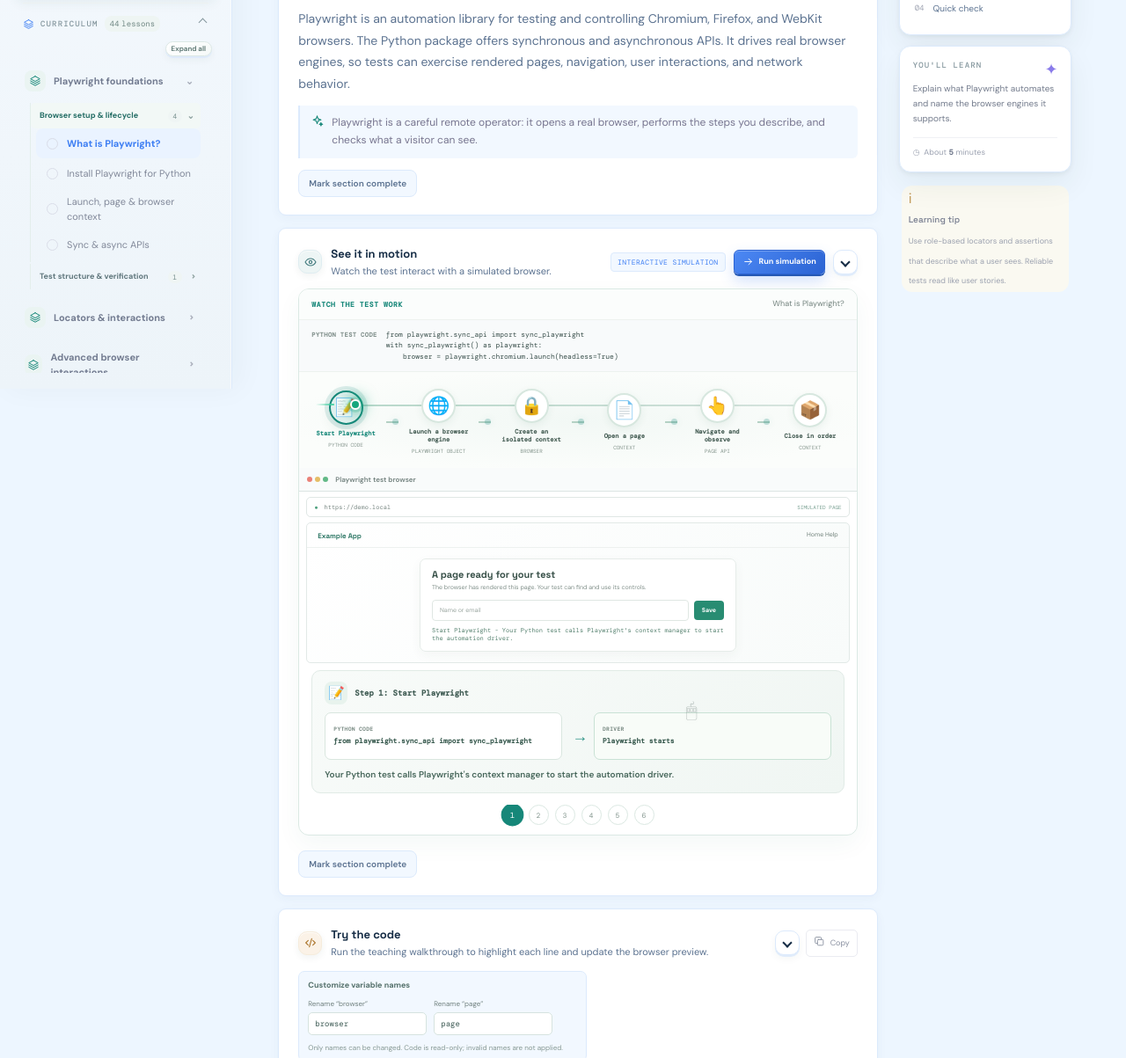
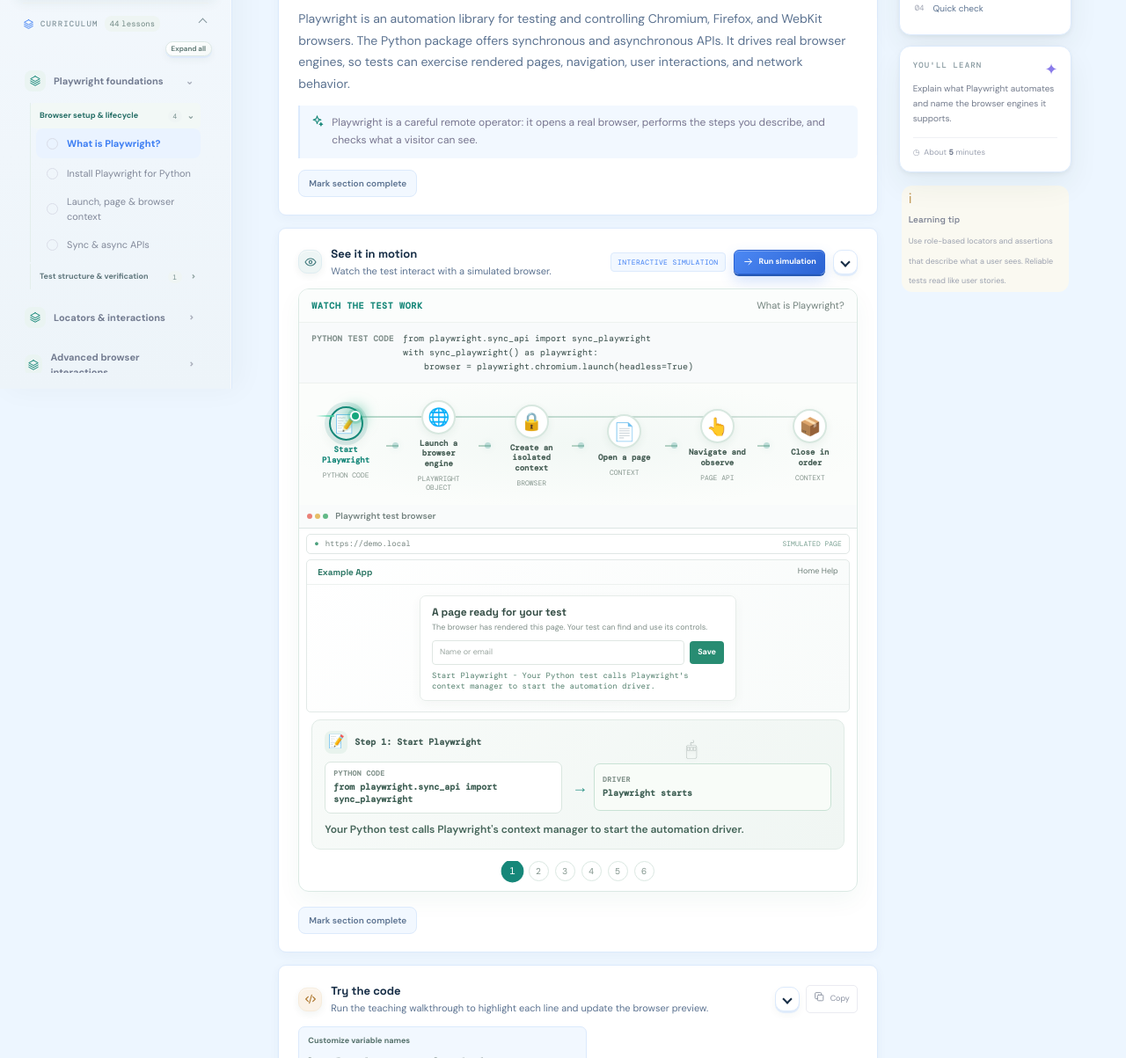
Before and after one commit to satiz-0709/sathishram-school, a plain HTML site: page tutorial/playwright.html in a window 1280 px wide. Shown: the part 358-1561 px from the top of the page at 88% size. Drawn offline with nearby package versions, Linux system fonts and the light colour scheme.

Commit message:
Update styles.css

```diff
--- a/assets/styles.css
+++ b/assets/styles.css
@@ -1419,3 +1419,32 @@ html[data-theme] body :is(.primary-action,.flow-play-button,.execution-controls
 @media(prefers-reduced-motion:reduce) {
   :is(.primary-action,.flow-play-button,.execution-controls .code-run-button,.theme-toggle,.theme-panel) { animation:none;transition:none; }
 }
+
+/* Keep instructional text inside simulations readable at their compact scale. */
+.process-simulation .process-heading strong { font-size:10px; }
+.process-simulation .process-heading span { font-size:11px; }
+.process-simulation .process-source small { font-size:9px; }
+.process-simulation .process-source code { font-size:10px; }
+.process-simulation .process-station strong { font-size:9px; }
+.process-simulation .process-station small { font-size:8px; }
+.process-simulation .process-detail-head { font-size:12px; }
+.process-simulation .process-active-title { font-size:10px; }
+.process-simulation .process-memory-box small { font-size:8px; }
+.process-simulation .process-memory-box strong { font-size:10px; }
+.process-simulation .process-explanation { font-size:12px; }
+.process-simulation .process-timeline .simulation-step { font-size:10px; }
+.process-simulation .pw-browser-top { font-size:10px; }
+.process-simulation .pw-address { font-size:9px; }
+.process-simulation .pw-lock { font-size:9px; }
+.process-simulation .pw-address small { font-size:8px; }
+.process-simulation .pw-page-nav { font-size:9px; }
+.process-simulation .pw-page-nav strong { font-size:10px; }
+.process-simulation .pw-page-card h3 { font-size:12px; }
+.process-simulation .pw-page-card p { font-size:9px; }
+.process-simulation .pw-page-input,.process-simulation .pw-page-action { font-size:9px; }
+.process-simulation .pw-page-status { font-size:9px; }
+.process-simulation .pw-api-node strong { font-size:9px; }
+.process-simulation .pw-api-node code { font-size:8px; }
+.process-simulation .pw-api-request { font-size:9px; }
+.process-simulation .pw-api-request small { font-size:8px; }
+.process-simulation .pw-api-result { font-size:9px; }
```
